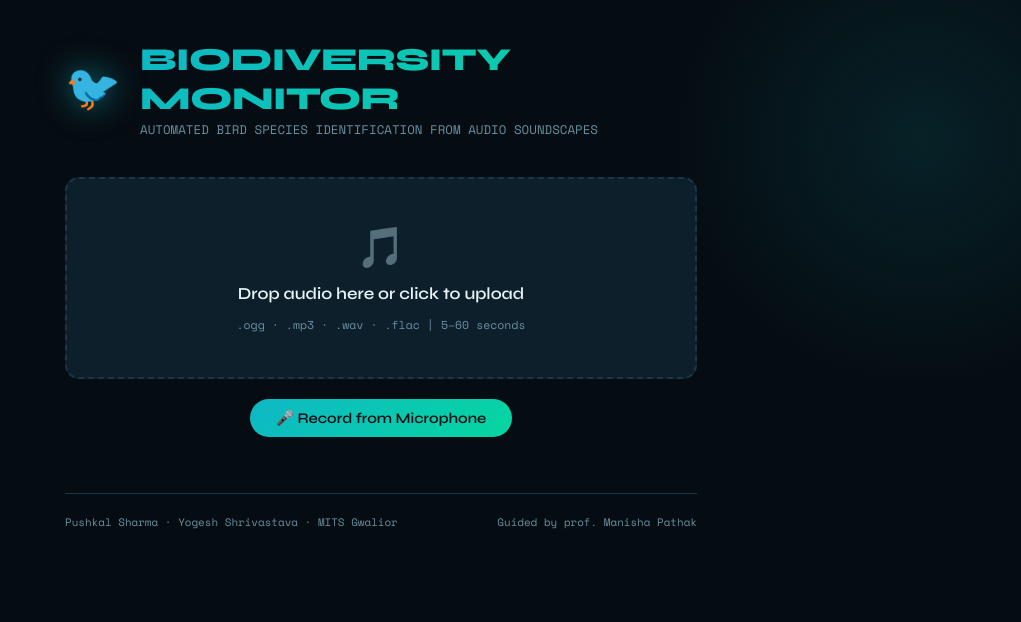
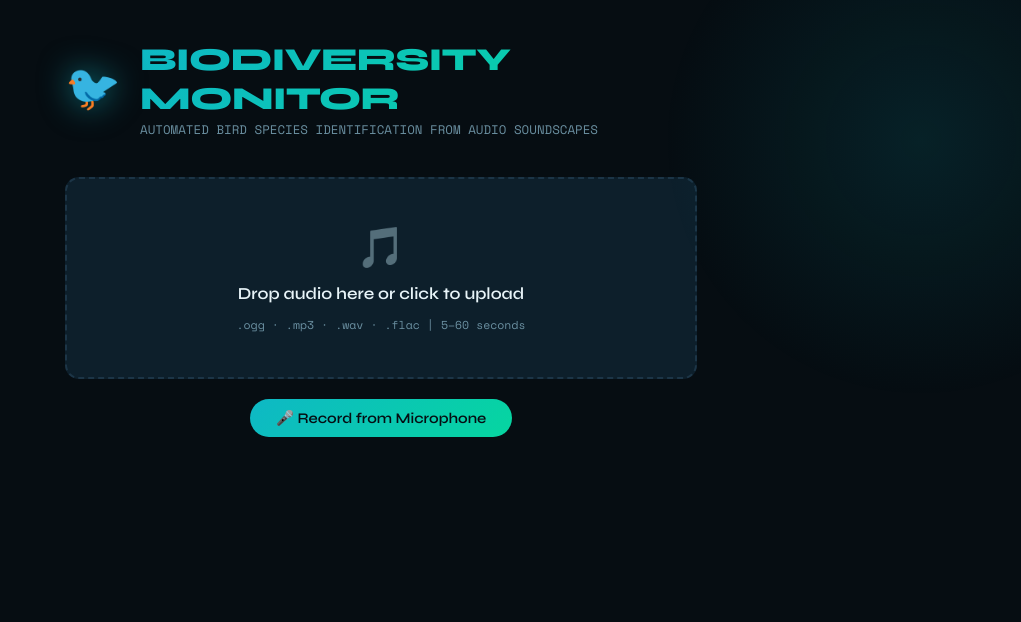
Before and after one commit to yogeshByteBuilder/birdclef-frontend, a React (Vite) app: page / in a window 1280 px wide. Shown: the top 622 px of the page, without its empty margins (259-1280 px from the left). Built offline with nearby package versions, Linux system fonts and the light colour scheme.

Commit message:
footer-correction
Comment out footer section in App component

```diff
--- a/src/App.tsx
+++ b/src/App.tsx
@@ -301,10 +301,10 @@ export default function App() {
         )}
 
         {/* ── footer ────────────────────────────────────────────────── */}
-        <footer>
+        {/* <footer>
           <span>Pushkal Sharma · Yogesh Shrivastava · MITS Gwalior</span>
           <span>Guided by prof. Manisha Pathak</span>
-        </footer>
+        </footer> */}
       </div>
     </>
   );
```
